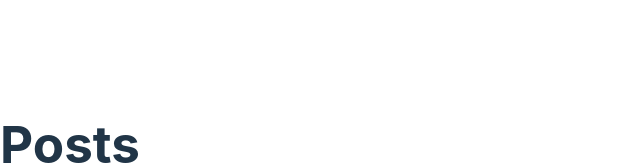
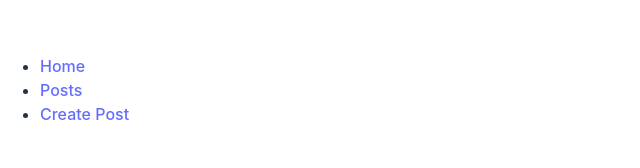
Before and after one commit to azizdevfull/Rails-React-Blog, a React (Vite) app in the folder frontend/: page /posts in a window 1280 px wide. Shown: the part 236-404 px from the top of the page, without its empty margins (0-640 px from the left). Built offline with nearby package versions, Linux system fonts and the light colour scheme; no server answers.

Commit message:
add navbar

```diff
--- a/frontend/src/App.jsx
+++ b/frontend/src/App.jsx
@@ -1,11 +1,13 @@
 import React from "react";
 import { BrowserRouter as Router, Routes, Route } from "react-router-dom";
+import Navbar from "./components/Navbar";
 
 import Routess from './routes/routes';
 
 function App() {
   return (
     <Router>
+      <Navbar />
       <Routess />
     </Router>
   );
--- /dev/null
+++ b/frontend/src/components/Navbar.jsx
@@ -0,0 +1,22 @@
+import React from "react";
+import { Link } from "react-router-dom";
+
+function Navbar() {
+  return (
+    <nav>
+      <ul>
+        <li>
+          <Link to="/">Home</Link>
+        </li>
+        <li>
+          <Link to="/posts">Posts</Link>
+        </li>
+        <li>
+          <Link to="/create-post">Create Post</Link>
+        </li>
+      </ul>
+    </nav>
+  );
+}
+
+export default Navbar;
--- a/frontend/src/components/Posts.jsx
+++ b/frontend/src/components/Posts.jsx
@@ -58,10 +58,7 @@ function Posts() {
        <li key={post.id}>
        <h2>{post.title}</h2>
        <p>{post.body}</p>
-       {
-        console.log(post.image_url)
-       }
-       {post.image && <img src={post.image_url} alt="Post Image" />}
+       {post.image && <img src={post.image_url} alt="Post Image" width={200} height={200} />}
        <h3>Author: {getUserEmail(post.user_id)}</h3>
        {currentUser && currentUser.id === post.user_id && (
          <button onClick={() => deletePost(post.id)}>Delete</button>
```
